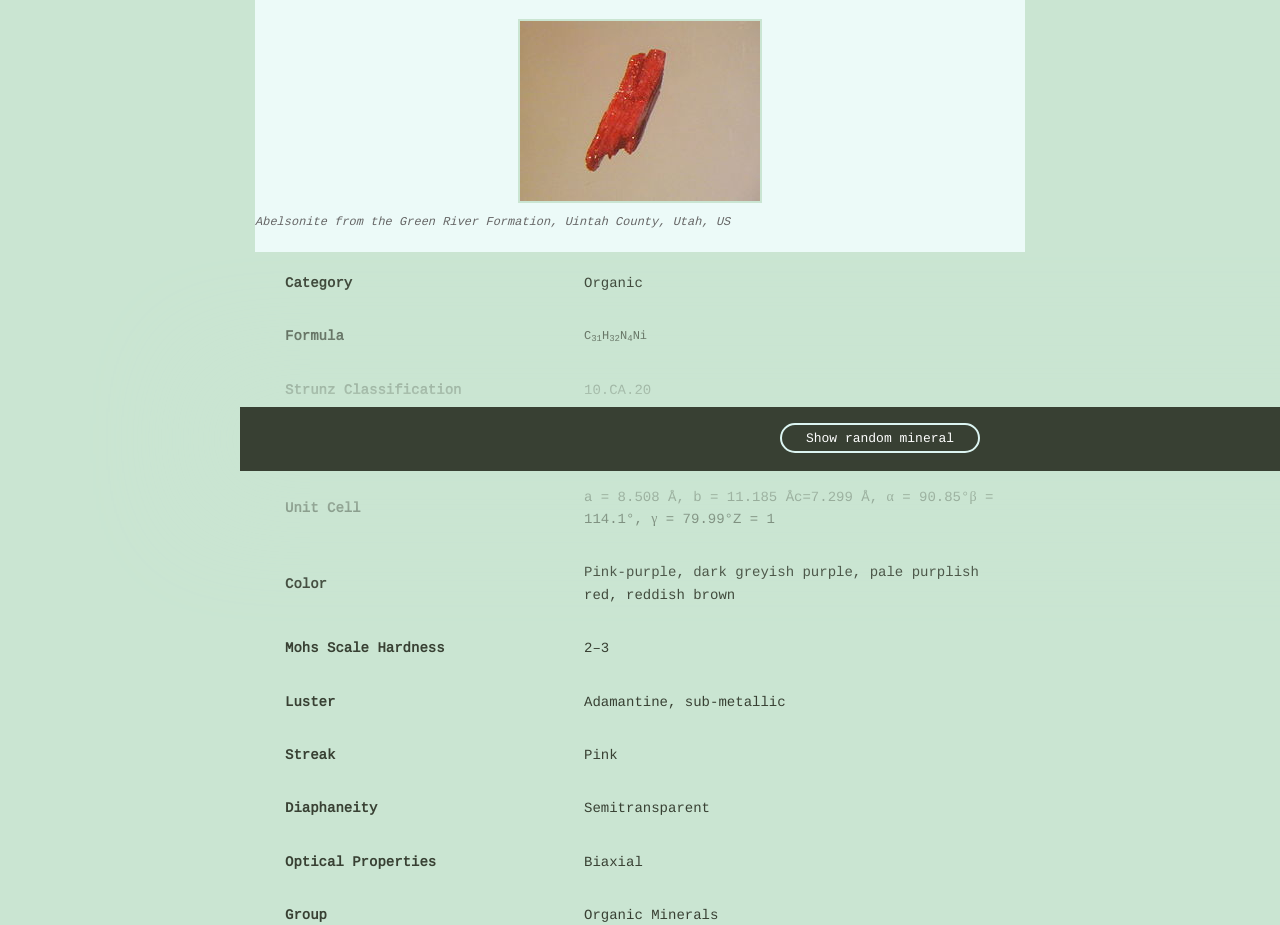
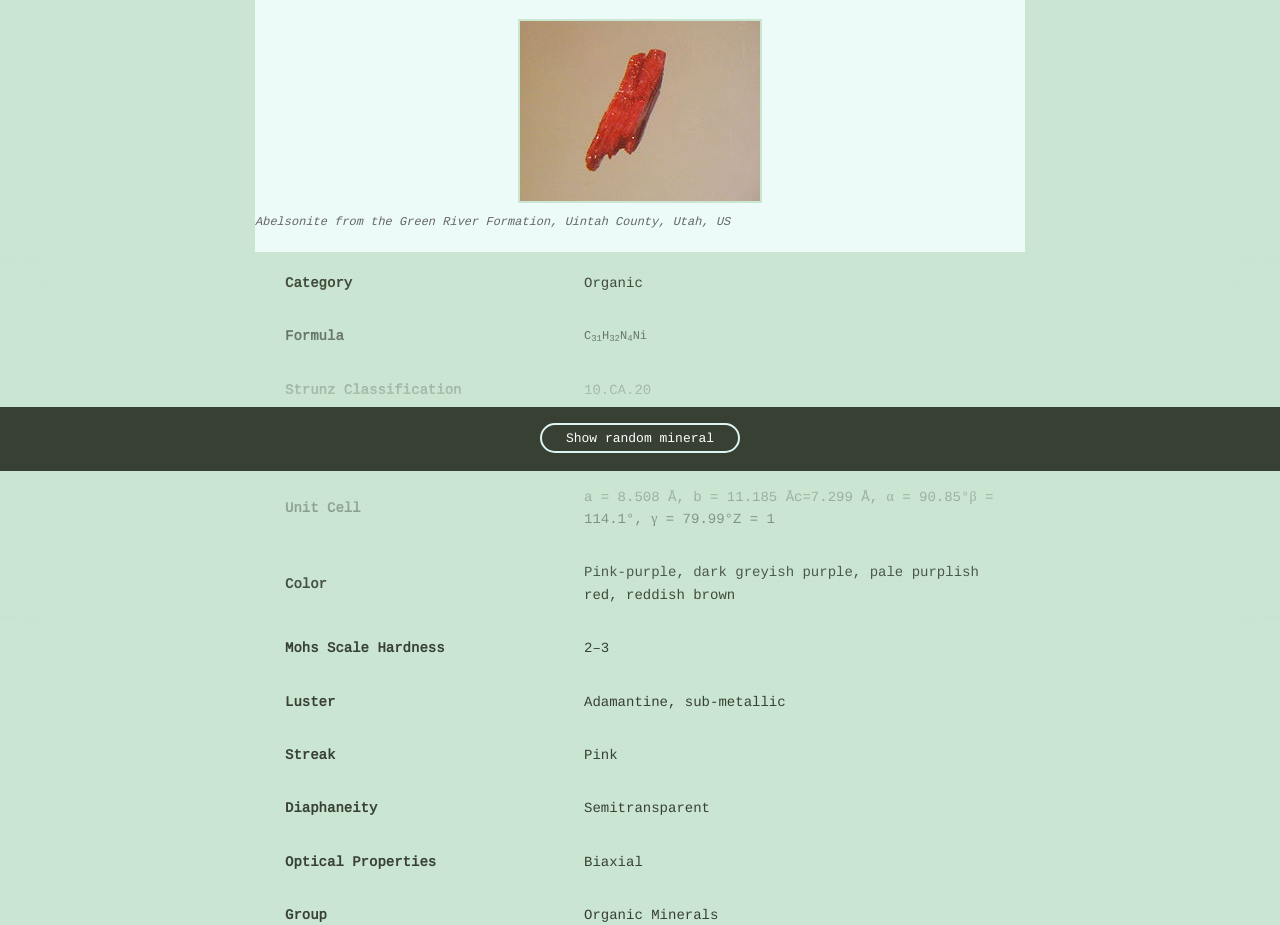
Before and after one commit to hyungmogu/mineral-catalog, a Django app: page /1/ in a window 1280 px wide. Shown: the part 329-1254 px from the top of the page. Run offline with Django 3.2, Linux system fonts and the light colour scheme; data comes from the database, SQL or seed files in the repository.

Commit message:
Fix: Center "show mineral" btn on detail page

```diff
--- a/mineral_catalog/assets/css/global.css
+++ b/mineral_catalog/assets/css/global.css
@@ -187,7 +187,7 @@ table, p, ul { margin-bottom: 2.5rem; }
 @media (min-width: 640px) { .minerals__container { -webkit-column-count: 3; -moz-column-count: 3; column-count: 3; } }
 .minerals__anchor { border: solid 2px #DCF5F2; border-radius: 100px; color: #384033; display: block; font-size: 13px; text-align: center; padding: 8px 0 7px 0; width: 100%; transition: background-color 200ms ease-in-out, font-weight 200ms ease-in-out, color 200ms ease-in-out; }
 .minerals__anchor:hover { background-color: #DCF5F2; color: #384033; font-weight: bold; }
-.minerals__random { background-color: #384033; box-shadow: 0 0 100px 50px #CAE5D2; color: #fff; padding: 20px 0 20px 0; position: fixed; bottom: 0; text-align: center; width: 100%; }
+.minerals__random { background-color: #384033; box-shadow: 0 0 100px 50px #CAE5D2; color: #fff; padding: 20px 0 20px 0; position: fixed; bottom: 0; left: 0; text-align: center; width: 100%; }
 .minerals__random .minerals__anchor { display: inline; color: #fff; padding: 6px 24px 5px 24px; }
 .minerals__random .minerals__anchor:hover { color: #384033; }
 
```
